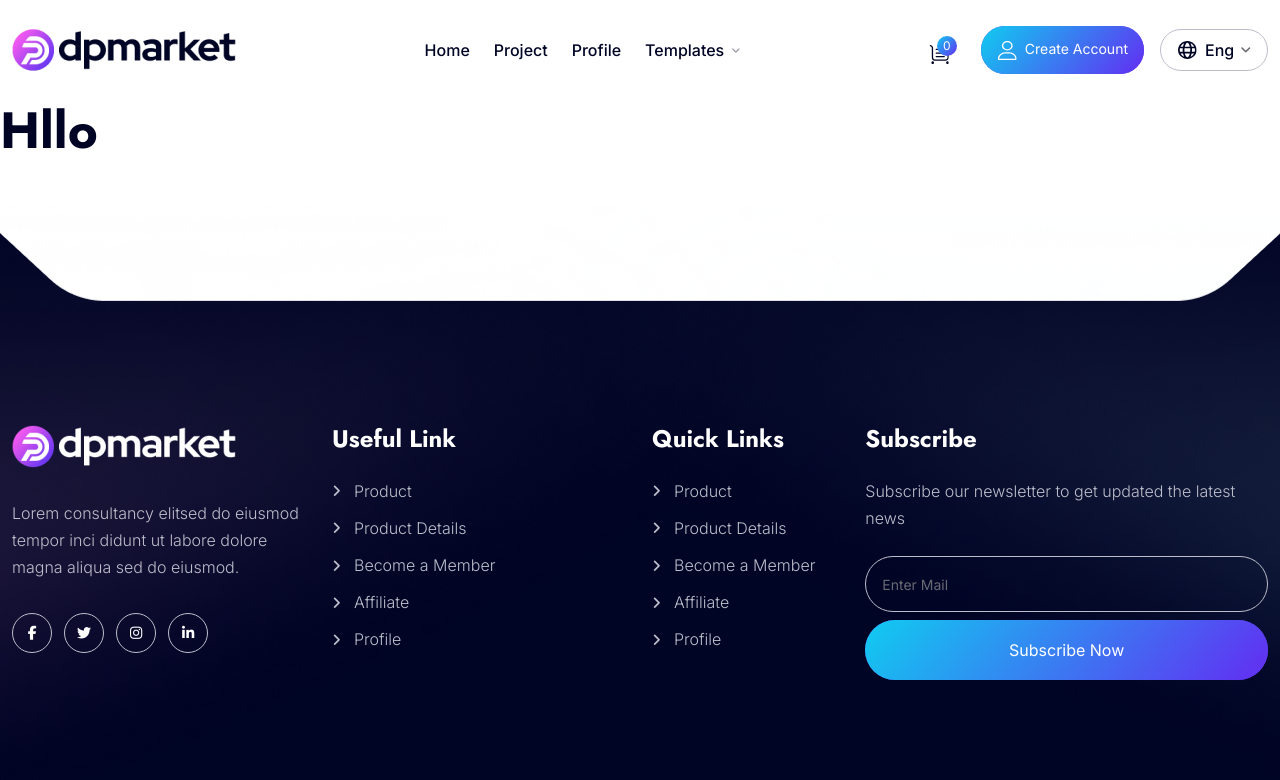
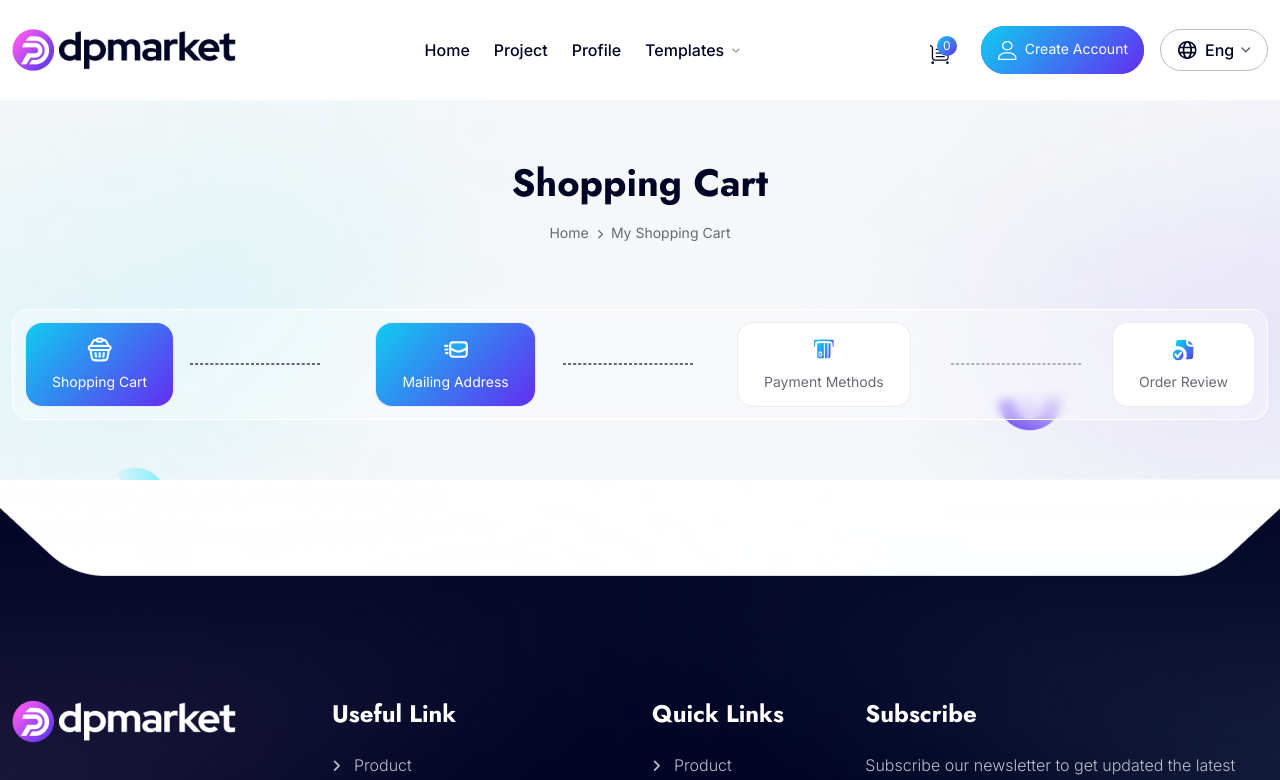
Before and after one commit to mdrobin45/template-marketplace, a Next.js app: page /checkout in a window 1280 px wide. Shown: the top 780 px of the page. Built offline with nearby package versions, Linux system fonts and the light colour scheme.

Commit message:
props for process compo

```diff
--- a/app/(pages)/cart/page.js
+++ b/app/(pages)/cart/page.js
@@ -4,7 +4,7 @@ import CheckoutBanner from "components/common/checkoutBanner/CheckoutBanner";
 export default function CartPage() {
    return (
       <>
-         <CheckoutBanner />
+         <CheckoutBanner cartActive={true} />
          <CartList />
       </>
    );
--- a/app/(pages)/checkout/page.js
+++ b/app/(pages)/checkout/page.js
@@ -1,7 +1,9 @@
+import CheckoutBanner from "components/common/checkoutBanner/CheckoutBanner";
+
 export default function Checkout() {
    return (
       <>
-         <h2>Hllo</h2>
+         <CheckoutBanner mailActive={true} />
       </>
    );
 }
--- a/app/components/common/checkoutBanner/CheckoutBanner.js
+++ b/app/components/common/checkoutBanner/CheckoutBanner.js
@@ -12,7 +12,12 @@ import Image from "next/image";
 import "../../style.css";
 import Process from "./Process";
 
-export default function CheckoutBanner() {
+export default function CheckoutBanner({
+   cartActive,
+   mailActive,
+   paymentActive,
+   orderActive,
+}) {
    return (
       <section class="breadcrumb breadcrumb-four padding-static-y-60 section-bg position-relative z-index-1 overflow-hidden">
          <Image
@@ -74,16 +79,19 @@ export default function CheckoutBanner() {
                         <Process
                            colorIcon={mailIcon}
                            whiteIcon={mailIconWhite}
+                           activeClass={mailActive && "activePage"}
                            title="Mailing Address"
                         />
                         <Process
                            colorIcon={paymentIcon}
                            whiteIcon={paymentIconWhite}
+                           activeClass={paymentActive && "activePage"}
                            title="Payment Methods"
                         />
                         <Process
                            colorIcon={orderIcon}
                            whiteIcon={orderIconWhite}
+                           activeClass={orderActive && "activePage"}
                            title="Order Review"
                         />
                      </ul>
```
